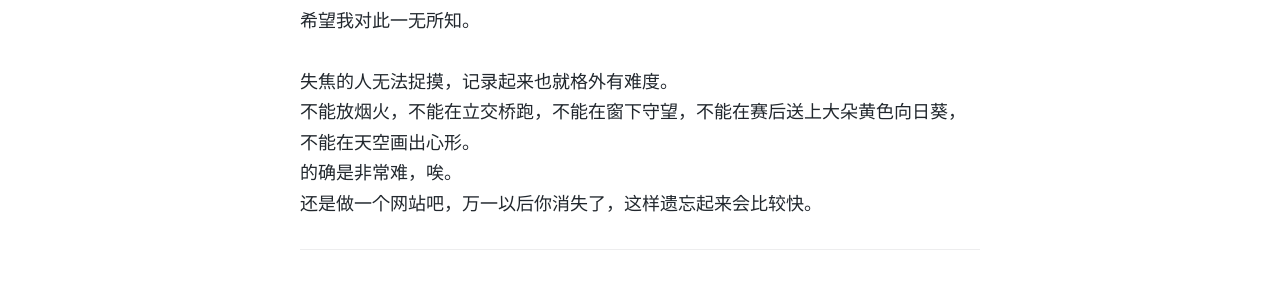
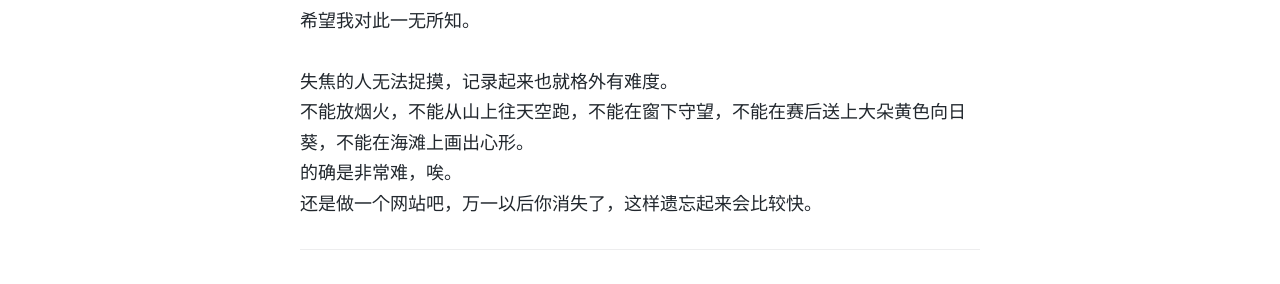
Before and after one commit to sardine2/wangshourong, a Jekyll site: the page built from _posts/2016-08-24-Out-of-Focus.md, in a window 1280 px wide. Shown: the part 1677-1961 px from the top of the page. Built offline with Jekyll 4.4.1, drawn with Linux system fonts in a browser that asks for light colours; comment, search, counter and statistics services are not loaded.

Commit message:
Update 2016-08-24-Out-of-Focus.md

```diff
--- a/_posts/2016-08-24-Out-of-Focus.md
+++ b/_posts/2016-08-24-Out-of-Focus.md
@@ -42,7 +42,7 @@ image: flower.jpg
 希望我对此一无所知。
 
 失焦的人无法捉摸，记录起来也就格外有难度。
-不能放烟火，不能在立交桥跑，不能在窗下守望，不能在赛后送上大朵黄色向日葵，不能在天空画出心形。
+不能放烟火，不能从山上往天空跑，不能在窗下守望，不能在赛后送上大朵黄色向日葵，不能在海滩上画出心形。
 的确是非常难，唉。
 还是做一个网站吧，万一以后你消失了，这样遗忘起来会比较快。
 
```
